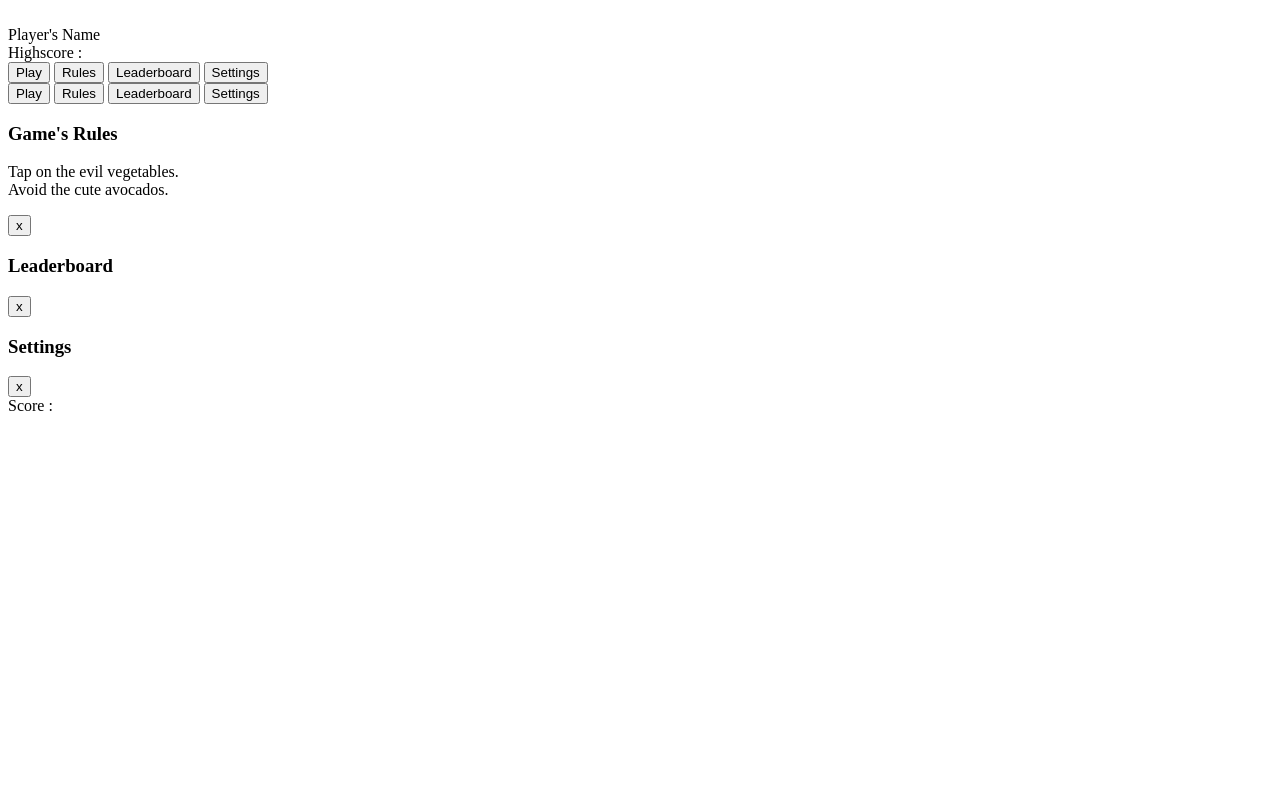
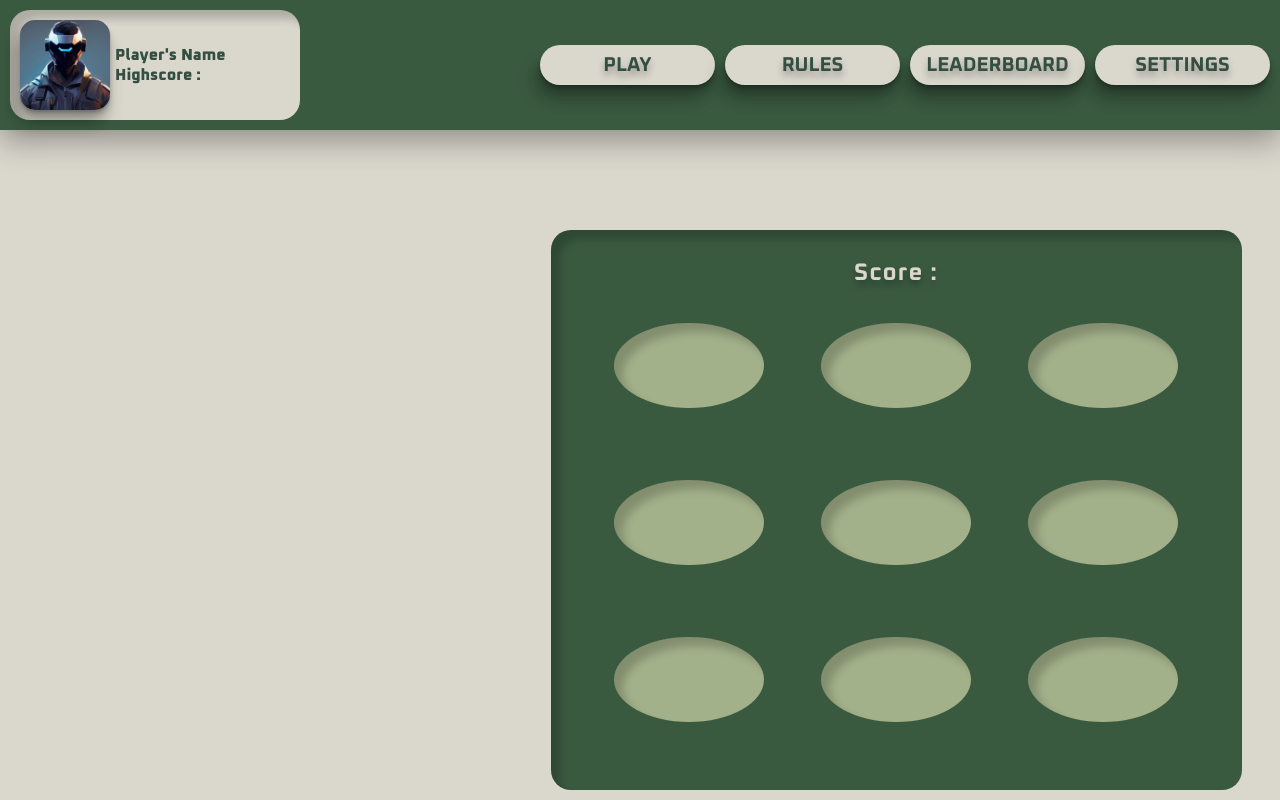
Before and after one commit to HaelyosStudio/Whavocado, a plain HTML site: page index.html in a window 1280 px wide. Drawn offline with Linux system fonts and the light colour scheme; the site is published under a folder, as on GitHub Pages, so addresses that start at the root find nothing.

Commit message:
Fixed src problems

```diff
--- a/index.html
+++ b/index.html
@@ -3,7 +3,7 @@
 <head>
     <meta charset="UTF-8">
     <meta name="viewport" content="width=device-width, initial-scale=1.0">
-    <link rel="stylesheet" href="/css/style.css">
+    <link rel="stylesheet" href="css/style.css">
     <link rel="preconnect" href="https://fonts.googleapis.com">
     <link rel="preconnect" href="https://fonts.gstatic.com" crossorigin>
     <link href="https://fonts.googleapis.com/css2?family=DM+Sans:ital,opsz,wght@0,9..40,100..1000;1,9..40,100..1000&family=Oxanium:wght@200..800&family=Roboto:ital,wght@0,100;0,300;0,400;0,500;0,700;0,900;1,100;1,300;1,400;1,500;1,700;1,900&display=swap" rel="stylesheet">
@@ -12,7 +12,7 @@
 <body>
     <header class="navigationBar">
         <div class="navLeftBox innerShadow">
-            <img class="playerAvatar outerShadow" src="/assets/playerAvatar.jpg" alt="">
+            <img class="playerAvatar outerShadow" src="assets/playerAvatar.jpg" alt="">
             <div class="playerInfoBox">
                 <span id="playerName" class="playerName">Player's Name</span><br>
                 <span id="playerHighScore" class="playerHighScore">Highscore : </span>
@@ -73,7 +73,7 @@
               </div>
         </section>
     </div>
-    <script src="/js/burger.js"></script>
-    <script src="/js/game.js"></script>
+    <script src="js/burger.js"></script>
+    <script src="js/game.js"></script>
 </body>
 </html>
```
